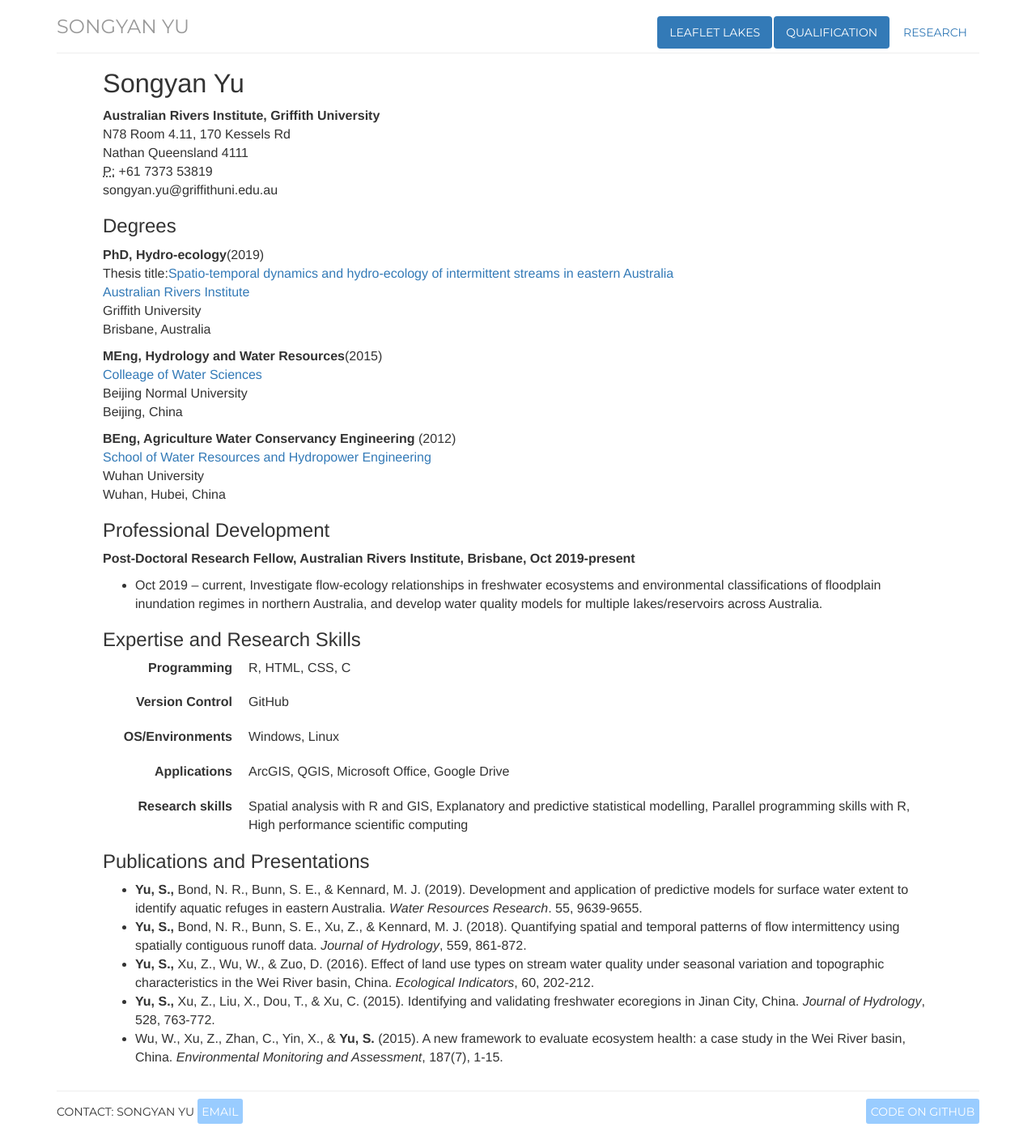
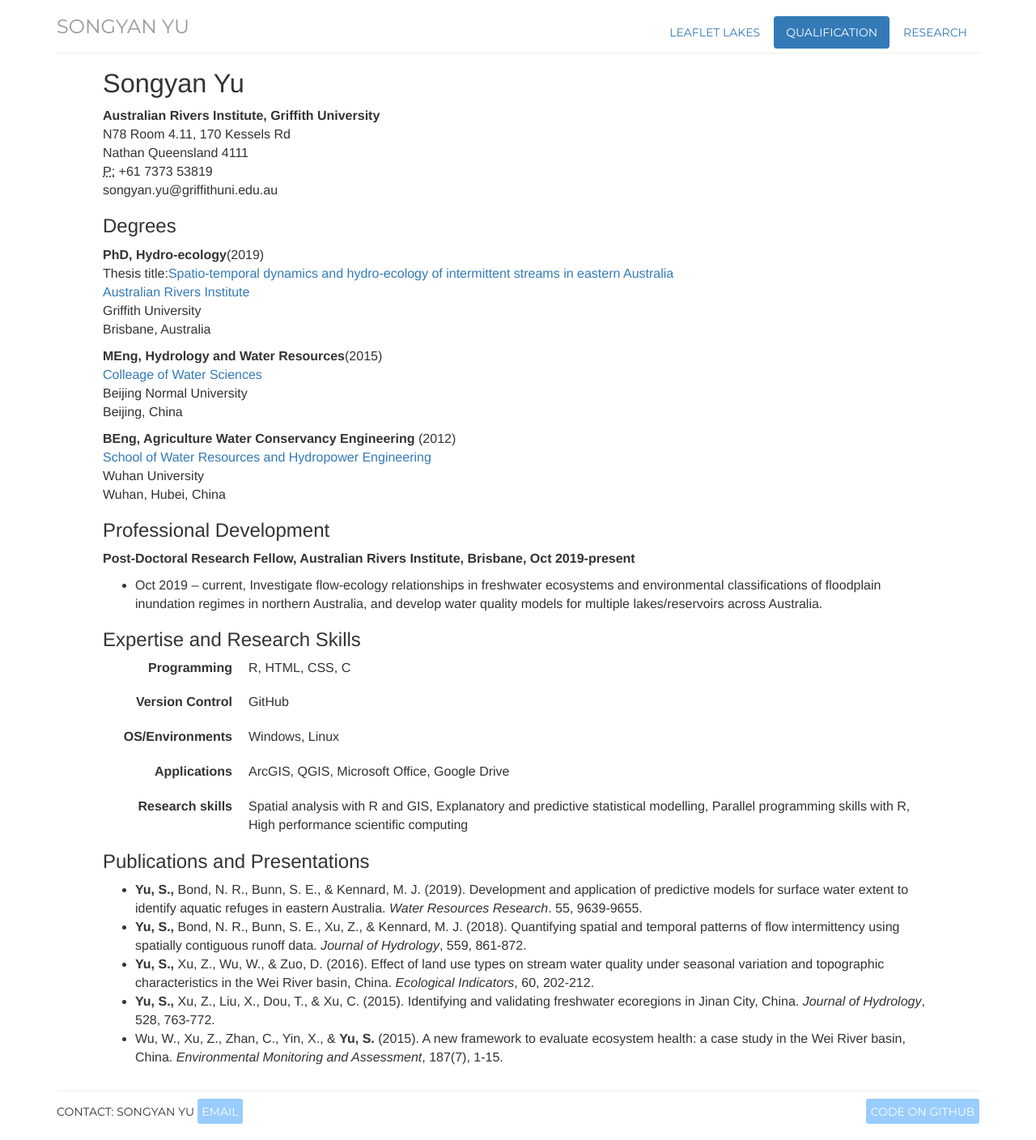
Before and after one commit to SongyanYu/SongyanYu.github.io, a Jekyll site: the page built from qualification.html, in a window 1280 px wide. Shown: the whole page at 81% size. Built offline with Jekyll 4.4.1, drawn with Linux system fonts in a browser that asks for light colours.

Commit message:
update page class for leafletlake

```diff
--- a/_includes/navigation.html
+++ b/_includes/navigation.html
@@ -1,6 +1,6 @@
 <div class="header">
     <ul class="nav nav-pills pull-right">
-        <li class="{{page.qualification}}"><a href="qualification.html">Leaflet Lakes</a></li>
+        <li class="{{page.leafletlake}}"><a href="qualification.html">Leaflet Lakes</a></li>
         <li class="{{page.qualification}}"><a href="qualification.html">Qualification</a></li>
         <li class="{{page.research}}"><a href="research.html">Research</a></li>
     </ul>
```
